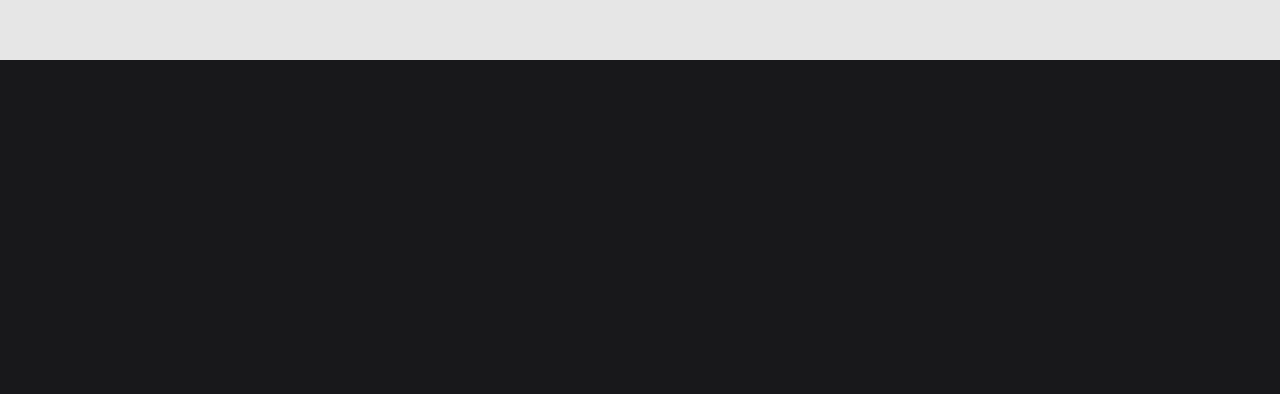
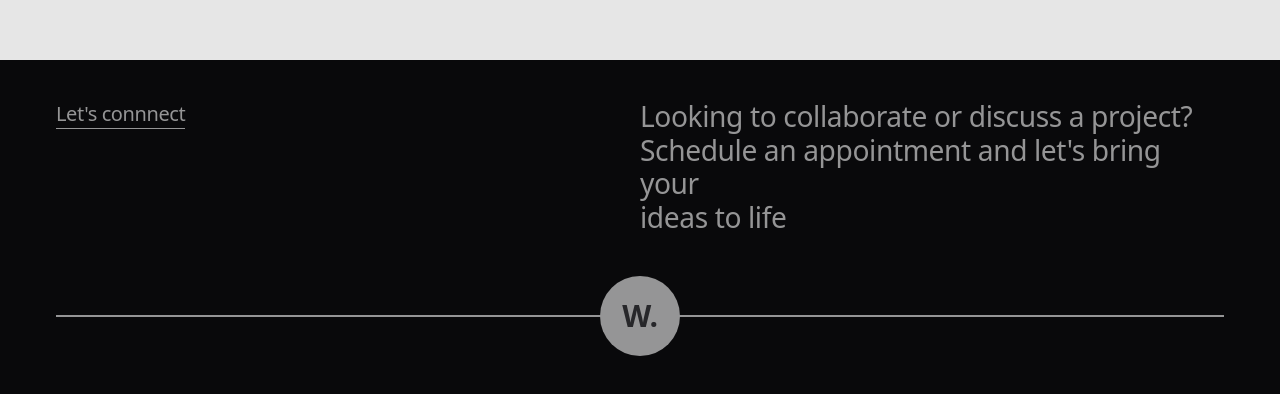
Before and after one commit to yeshu2004/Web-portfolio25, a Next.js app: page / in a window 1280 px wide. Shown: the part 2063-2457 px from the top of the page. Built offline with nearby package versions, Linux system fonts and the light colour scheme.

Commit message:
letsConnect

```diff
--- a/app/page.tsx
+++ b/app/page.tsx
@@ -7,6 +7,7 @@ import Scroll from "@/components/Scroll";
 import CreaterComponent from "@/components/CreaterComponent";
 import Lenis from 'lenis'
 import { useEffect } from "react";
+import Footer from "@/components/Footer";
 
 export default function Home() {
 
@@ -21,7 +22,7 @@ export default function Home() {
       <HeroPage />
       <Agenda/>
       <CreaterComponent />
-      <Scroll />
+      <Footer/>
     </div>
   );
 }
--- /dev/null
+++ b/components/Footer.tsx
@@ -0,0 +1,23 @@
+
+
+export default function Footer() {
+  return (
+    <div className="h-[100vh] w-full text-[#959596] bg-zinc-950 ">
+        {/* letsconnect */}
+        <div className="flex flex-col gap-10 md:gap-0 md:flex-row items-start w-full md:justify-between md:px-14 px-5 pb-20 pt-10">
+            <h1 className="lg:text-xl border-b-[1px] border-[#959596] ">Let&apos;s connnect</h1>
+            <div className="lg:w-1/2 md:w-[45vw] lg:text-[2.2vw] md:text-[3vw] text-[6.3vw] leading-[1.2] flex flex-col lg:gap-[0] gap-0">
+                <h1>Looking to collaborate or discuss a project? </h1>
+                <h1>Schedule an appointment and let&apos;s bring your</h1>
+                <h1>ideas to life</h1>
+            </div>
+        </div>
+        <div className="h-[2px] w-full lg:px-14 px-5 relative">
+            <div className="h-full w-full bg-[#959596]"></div>
+            <div className="md:h-20 h-16 md:w-20 w-16 bg-[#959596] rounded-full absolute top-1/2 left-1/2 -translate-x-1/2 -translate-y-1/2">
+                <h1 className="text-zinc-800 absolute top-1/2 -translate-y-1/2 left-1/2 -translate-x-1/2 text-3xl font-semibold">W.</h1>
+            </div>
+        </div>
+    </div>
+  )
+}
```
Also changed, not shown: components/CreaterComponent.tsx (renamed from components/CreaterComponent.jsx).
